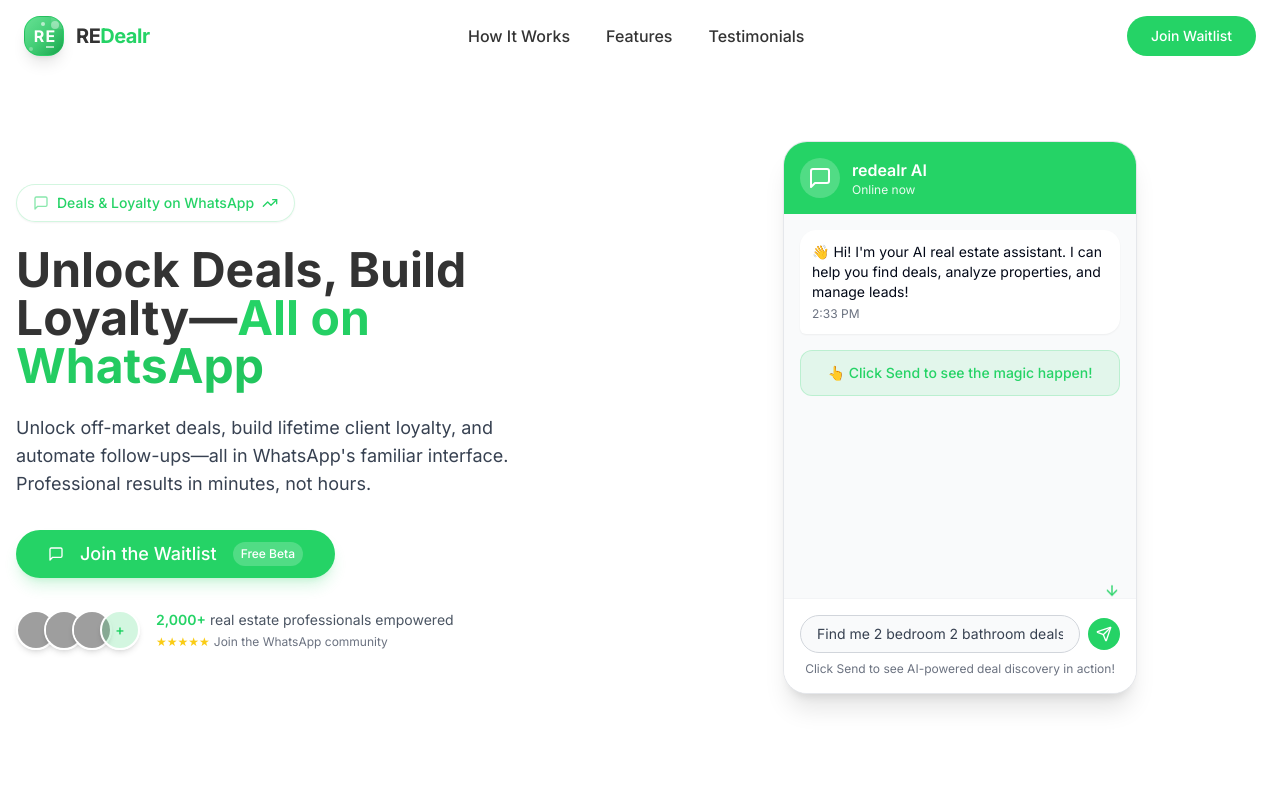
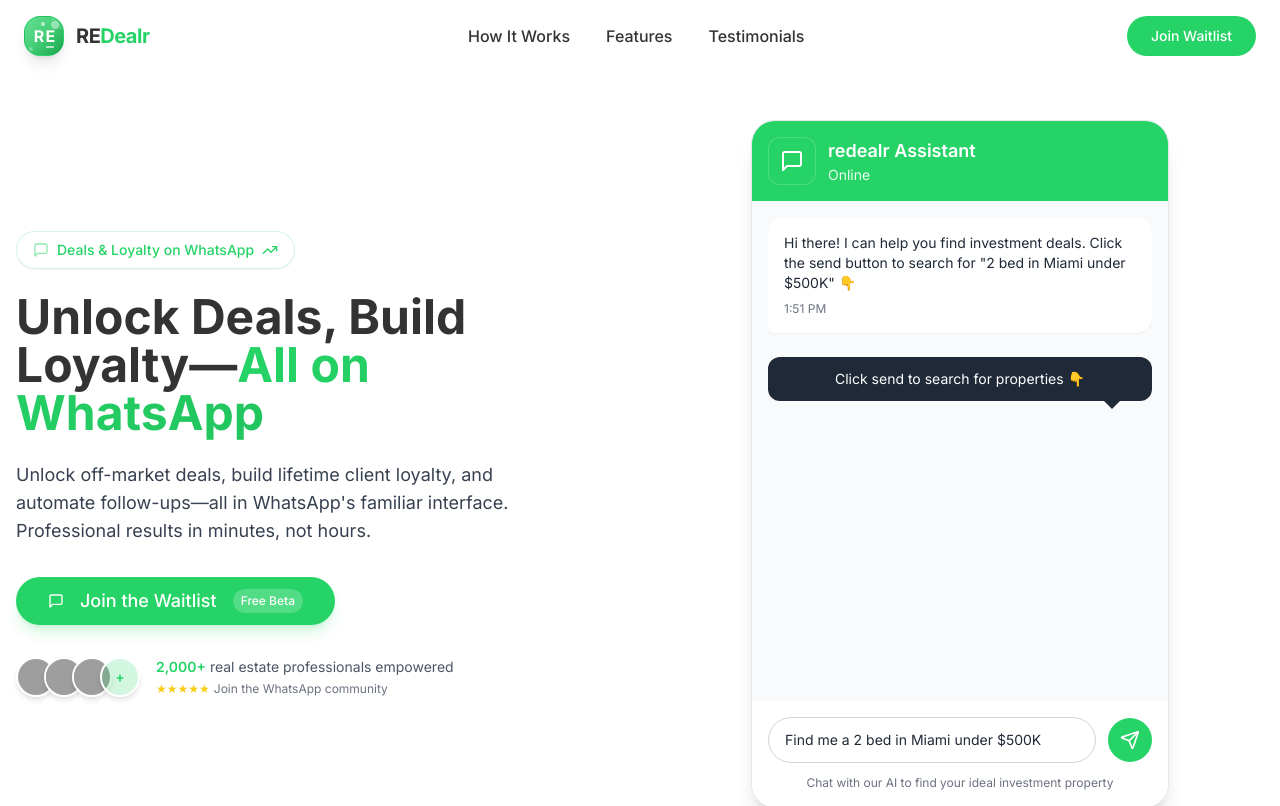
Before and after one commit to Aiirvn/ai-realestate-messenger, a React (Vite) app: page / in a window 1280 px wide. Shown: the top 806 px of the page. Built offline with nearby package versions, Linux system fonts and the light colour scheme; grey boxes are pictures that could not be loaded.

Commit message:
Fix: Restore chatbot appearance and casing
The AI restored the chatbot's original appearance and changed all instances of "REDealr" to "redealr" in the navigation.

```diff
--- a/src/components/WhatsAppDemo.tsx
+++ b/src/components/WhatsAppDemo.tsx
@@ -1,6 +1,6 @@
 
 import React, { useState } from 'react';
-import { MessageSquare, Send, ArrowDown } from 'lucide-react';
+import { MessageSquare, Send } from 'lucide-react';
 
 const WhatsAppDemo: React.FC = () => {
   const [showResponse, setShowResponse] = useState(false);
@@ -11,142 +11,131 @@ const WhatsAppDemo: React.FC = () => {
 
   const properties = [
     {
-      address: "123 Ocean Drive, Miami Beach, FL",
+      address: "Brickell, Miami",
       price: "$485,000",
       image: "https://images.unsplash.com/photo-1721322800607-8c38375eef04?w=300&h=200&fit=crop",
-      dealScore: "9.2/10",
-      capRate: "8.5%",
-      type: "2BR/2BA"
+      capRate: "8.2%",
+      type: "2 bed, 2 bath"
     },
     {
-      address: "456 Biscayne Blvd, Miami, FL",
-      price: "$475,000",
+      address: "Downtown Miami",
+      price: "$472,000",
       image: "https://images.unsplash.com/photo-1487958449943-2429e8be8625?w=300&h=200&fit=crop",
-      dealScore: "8.8/10",
-      capRate: "7.9%",
-      type: "2BR/2BA"
+      capRate: "7.8%",
+      type: "2 bed, 2 bath"
     },
     {
-      address: "789 Collins Ave, Miami Beach, FL",
-      price: "$495,000",
+      address: "Wynwood, Miami",
+      price: "$499,000",
       image: "https://images.unsplash.com/photo-1483058712412-e9573fc25ebb?w=300&h=200&fit=crop",
-      dealScore: "8.5/10",
-      capRate: "7.2%",
-      type: "2BR/2BA"
+      capRate: "7.5%",
+      type: "2 bed, 2.5 bath"
     }
   ];
 
   return (
-    <div className="max-w-md mx-auto">
+    <div className="max-w-lg mx-auto">
       <div className="bg-white rounded-3xl shadow-xl overflow-hidden border border-gray-200">
         {/* WhatsApp Header */}
         <div className="bg-propwiz-green text-white p-4 flex items-center">
-          <div className="w-10 h-10 bg-white/20 rounded-full flex items-center justify-center mr-3">
-            <MessageSquare className="h-6 w-6" />
+          <div className="w-12 h-12 bg-propwiz-green rounded-xl flex items-center justify-center mr-3 border border-white/20">
+            <MessageSquare className="h-6 w-6 text-white" />
           </div>
           <div>
-            <h3 className="font-semibold">redealr AI</h3>
-            <p className="text-xs opacity-90">Online now</p>
+            <h3 className="font-semibold text-lg">redealr Assistant</h3>
+            <p className="text-sm opacity-90">Online</p>
           </div>
         </div>
 
         {/* Chat Area */}
-        <div className="h-96 bg-gray-50 p-4 overflow-y-auto">
+        <div className="h-[500px] bg-gray-50 p-4 overflow-y-auto">
           {!showResponse ? (
             <>
-              <div className="mb-4">
-                <div className="max-w-xs p-3 rounded-2xl bg-white rounded-bl-md shadow-sm">
-                  <p className="text-sm">👋 Hi! I'm your AI real estate assistant. I can help you find deals, analyze properties, and manage leads!</p>
-                  <p className="text-xs mt-1 text-gray-500">2:33 PM</p>
+              <div className="mb-6">
+                <div className="max-w-sm p-4 rounded-2xl bg-white rounded-bl-md shadow-sm">
+                  <p className="text-sm text-gray-800">Hi there! I can help you find investment deals. Click the send button to search for "2 bed in Miami under $500K" 👇</p>
+                  <p className="text-xs mt-2 text-gray-500">1:51 PM</p>
                 </div>
               </div>
 
               {/* Banner */}
-              <div className="bg-propwiz-green/10 border border-propwiz-green/20 rounded-xl p-3 mb-4">
-                <p className="text-sm text-propwiz-green font-medium text-center">
-                  👆 Click Send to see the magic happen!
+              <div className="bg-gray-800 text-white rounded-xl p-3 mb-6 relative">
+                <p className="text-sm text-center">
+                  Click send to search for properties 👇
                 </p>
+                <div className="absolute -bottom-2 right-8 w-0 h-0 border-l-[8px] border-l-transparent border-r-[8px] border-r-transparent border-t-[8px] border-t-gray-800"></div>
               </div>
             </>
           ) : (
             <>
               <div className="mb-4">
-                <div className="max-w-xs p-3 rounded-2xl bg-white rounded-bl-md shadow-sm">
-                  <p className="text-sm">👋 Hi! I'm your AI real estate assistant. I can help you find deals, analyze properties, and manage leads!</p>
-                  <p className="text-xs mt-1 text-gray-500">2:33 PM</p>
+                <div className="max-w-sm p-4 rounded-2xl bg-white rounded-bl-md shadow-sm">
+                  <p className="text-sm text-gray-800">Hi there! I can help you find investment deals. Click the send button to search for "2 bed in Miami under $500K" 👇</p>
+                  <p className="text-xs mt-2 text-gray-500">1:51 PM</p>
                 </div>
               </div>
 
               <div className="mb-4 flex justify-end">
-                <div className="max-w-xs p-3 rounded-2xl bg-propwiz-green text-white rounded-br-md">
-                  <p className="text-sm">Find me 2 bedroom 2 bathroom deals in Miami for under 500k</p>
-                  <p className="text-xs mt-1 text-white/70">2:34 PM</p>
-                </div>
-              </div>
-
-              <div className="mb-4">
-                <div className="max-w-xs p-3 rounded-2xl bg-white rounded-bl-md shadow-sm">
-                  <p className="text-sm">🏡 Found 3 amazing deals in Miami! Here are your options:</p>
-                  <p className="text-xs mt-1 text-gray-500">2:35 PM</p>
+                <div className="max-w-sm p-3 rounded-2xl bg-propwiz-green text-white rounded-br-md">
+                  <p className="text-sm">Find me a 2 bed in Miami under $500K</p>
+                  <p className="text-xs mt-1 text-white/70">1:51 PM</p>
                 </div>
               </div>
 
               {properties.map((property, index) => (
                 <div key={index} className="mb-4">
-                  <div className="max-w-xs bg-white rounded-2xl rounded-bl-md shadow-sm overflow-hidden">
+                  <div className="max-w-sm bg-white rounded-2xl rounded-bl-md shadow-sm overflow-hidden">
+                    <div className="flex p-3">
                       <img
                         src={property.image}
                         alt={property.address}
-                      className="w-full h-24 object-cover"
+                        className="w-16 h-16 rounded-lg object-cover mr-3"
                       />
-                    <div className="p-3">
-                      <p className="text-sm font-semibold text-propwiz-dark">{property.price}</p>
-                      <p className="text-xs text-gray-600 mb-2">{property.address}</p>
-                      <div className="flex justify-between text-xs">
-                        <span className="text-propwiz-green font-medium">Deal Score: {property.dealScore}</span>
-                        <span className="text-gray-600">Cap Rate: {property.capRate}</span>
+                      <div className="flex-1">
+                        <div className="flex justify-between items-start">
+                          <div>
+                            <p className="font-semibold text-gray-800 text-sm">{property.address}</p>
+                            <p className="text-lg font-bold text-gray-900">{property.price}</p>
+                            <p className="text-xs text-gray-600">{property.type}</p>
                           </div>
-                      <p className="text-xs text-gray-500 mt-1">{property.type}</p>
+                          <div className="bg-propwiz-green text-white px-2 py-1 rounded-full text-xs font-medium">
+                            {property.capRate} Cap
+                          </div>
+                        </div>
+                        <p className="text-xs text-propwiz-green mt-2 flex items-center">
+                          ✓ Added to Google Sheet
+                        </p>
+                      </div>
                     </div>
                   </div>
                 </div>
               ))}
 
               <div className="mb-4">
-                <div className="max-w-xs p-3 rounded-2xl bg-white rounded-bl-md shadow-sm">
-                  <p className="text-sm">📊 Want detailed analysis on any of these properties? Just ask!</p>
-                  <p className="text-xs mt-1 text-gray-500">2:36 PM</p>
-                </div>
+                <p className="text-xs text-gray-500 text-right">1:51 PM</p>
               </div>
             </>
           )}
         </div>
 
         {/* Input Area */}
-        <div className="p-4 bg-white border-t border-gray-100">
-          <div className="flex items-center space-x-2">
+        <div className="p-4 bg-white">
+          <div className="flex items-center space-x-3">
             <input
               type="text"
-              value="Find me 2 bedroom 2 bathroom deals in Miami for under 500k"
+              value="Find me a 2 bed in Miami under $500K"
               readOnly
-              className="flex-1 border border-gray-300 rounded-full px-4 py-2 text-sm bg-gray-50 text-gray-700"
+              className="flex-1 border border-gray-300 rounded-full px-4 py-3 text-sm bg-white text-gray-800"
             />
-            <div className="relative">
-              {!showResponse && (
-                <div className="absolute -top-8 left-1/2 transform -translate-x-1/2 text-propwiz-green animate-bounce">
-                  <ArrowDown className="h-4 w-4" />
-                </div>
-              )}
             <button
               onClick={handleSendMessage}
-                className="bg-propwiz-green text-white rounded-full p-2 hover:bg-green-600 transition-colors"
+              className="bg-propwiz-green text-white rounded-full p-3 hover:bg-green-600 transition-colors"
             >
-                <Send className="h-4 w-4" />
+              <Send className="h-5 w-5" />
             </button>
           </div>
-          </div>
-          <p className="text-xs text-gray-500 mt-2 text-center">
-            {!showResponse ? 'Click Send to see AI-powered deal discovery in action!' : 'Experience real-time property analysis!'}
+          <p className="text-xs text-gray-500 mt-3 text-center">
+            Chat with our AI to find your ideal investment property
           </p>
         </div>
       </div>
```
Lines whose indentation alone changed are shown as unchanged.
